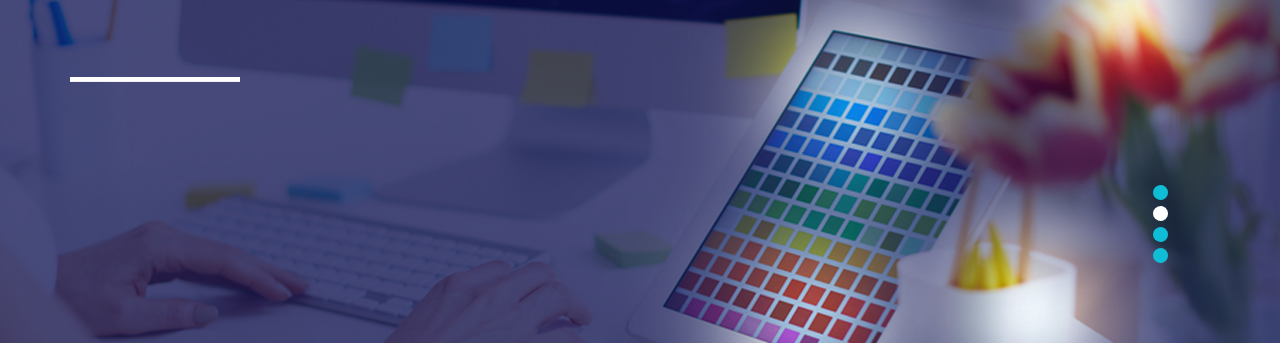
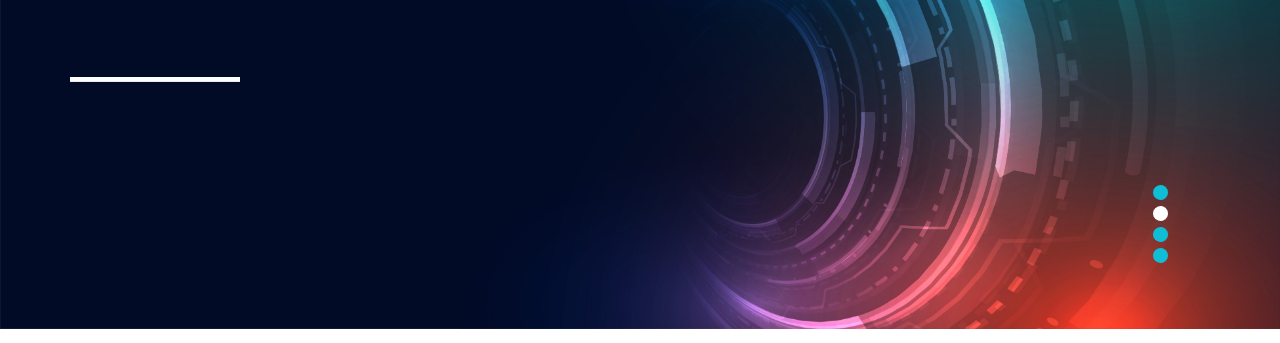
Before and after one commit to Code-Gale/Tav, a plain HTML site: page index.html in a window 1280 px wide. Shown: the part 200-543 px from the top of the page. Drawn offline with Linux system fonts and the light colour scheme.

Commit message:
Update style.css

```diff
--- a/css/style.css
+++ b/css/style.css
@@ -301,7 +301,7 @@ button {
 .header_section {
     width: 100%;
     float: left;
-    background-image: url(../images/banner-bg.png);
+    background-image: url(/26316.jpg);
     height: auto;
     background-size: 100%;
     background-repeat: no-repeat;
```
